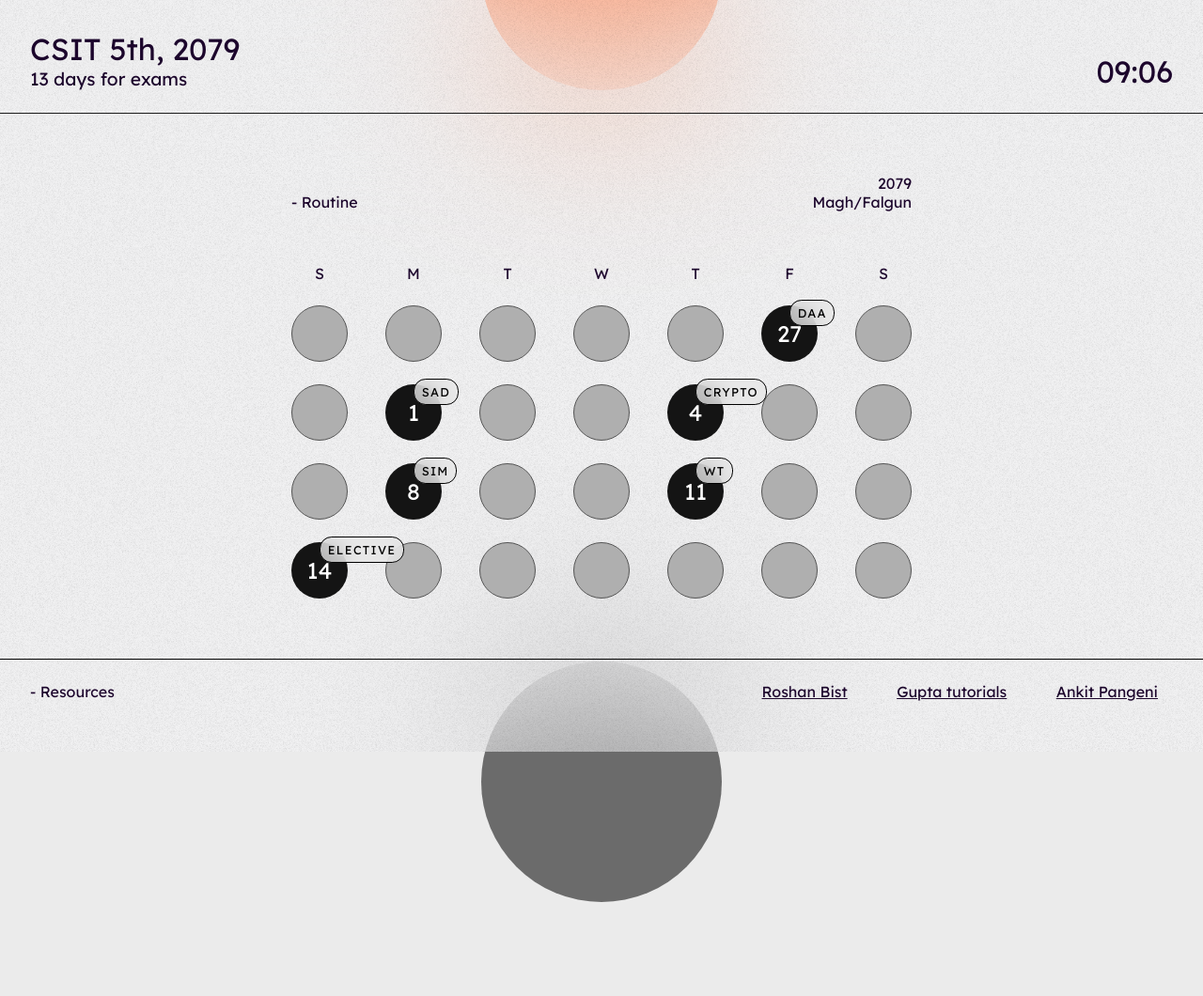
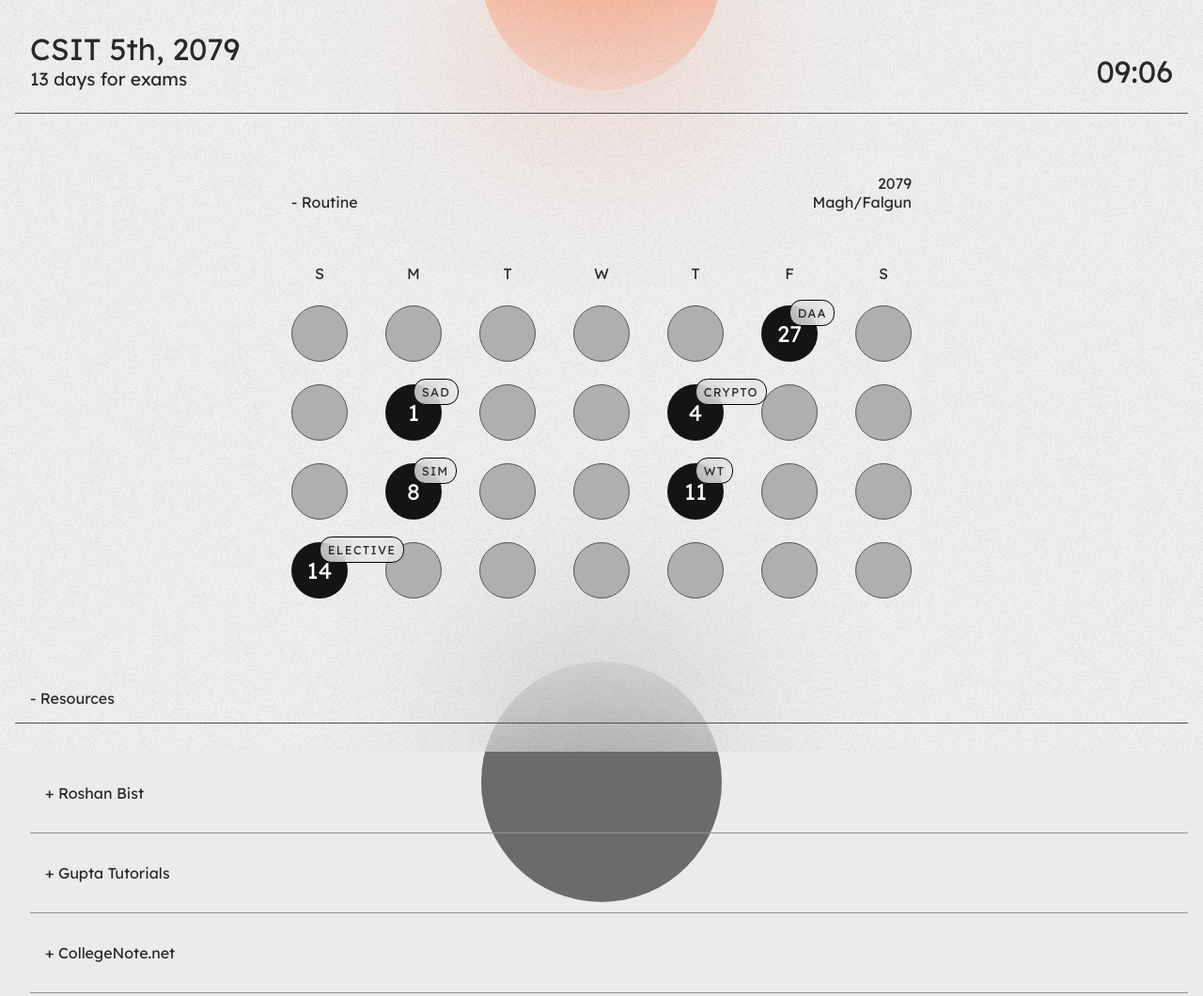
Before and after one commit to sthaamir57/csit-5th, a plain HTML site: page index.html in a window 1280 px wide. Shown: the whole page at 94% size. Before the commit the page ends 800 px from the top, so only its background shows below. Drawn offline with Linux system fonts and the light colour scheme.

Commit message:
[Updated] color and resources section

```diff
--- a/index.html
+++ b/index.html
@@ -4,7 +4,7 @@
     <meta charset="UTF-8">
     <meta http-equiv="X-UA-Compatible" content="IE=edge">
     <meta name="viewport" content="width=device-width, initial-scale=1.0">
-    <title>Document</title>
+    <title>CSIT-5th 2079</title>
     <link rel="stylesheet" href="./style.css">
     <script defer src="./app.js"></script>
 </head>
@@ -134,9 +134,9 @@
     <div class="resources">
         <p>- Resources</p>
         <div class="links">
-            <a href="#">Roshan Bist</a>
-            <a href="#">Gupta tutorials</a>
-            <a href="#">Ankit Pangeni</a>
+            <a href="https://drive.google.com/drive/folders/1_9FBTHWsHhk6swhTMfKXI2ld21byr7OU" target="_blank">+ Roshan Bist</a>
+            <a href="https://www.youtube.com/channel/UCfOd2rdDds6rbEY0usynU6w" target="_blank">+ Gupta Tutorials</a>
+            <a href="https://www.collegenote.net/courses/TU/CSIT/" target="_blank">+ CollegeNote.net</a>
         </div>
     </div>
 </body>
--- a/style.css
+++ b/style.css
@@ -6,7 +6,7 @@
     padding: 0;
     font-family: 'Lexend', sans-serif;
     font-weight: 400;
-    color: #1c052c;
+    color: #292929;
 }
 
 a {
@@ -112,8 +112,9 @@ body {
     justify-content: space-between;
     align-items: flex-end;
     flex-wrap: wrap;
-    padding: 2em 2em 1.5em 2em;
-    border-bottom: 1px solid #1b1b1b;
+    padding: 2em 1em 1.5em 1em;
+    border-bottom: 1px solid #4d4d4d;
+    margin: 0 1em 0 1em;
 }
 
 .calendar-container,
@@ -126,7 +127,6 @@ body {
 .calendar-container {
     flex-direction: column;
     align-items: flex-start;
-    border-bottom: 1px solid #000;
 }
 
 .calendar {
@@ -176,7 +176,7 @@ body {
 
 .d_day::before {
     position: absolute;
-    color: #000;
+    color: #292929;
     border: 1px solid #000;
     background-color: #e7e7e7c6;
     border-radius: 1em;
@@ -200,13 +200,13 @@ body {
 .elective::before {content: 'elective';}
 
 .bg {
+    position: absolute;
+    top: 0;
+    left: 0;
     height: 100vh;
     width: 100vw;
     overflow: hidden;
     z-index:-10;
-    position: absolute;
-    top: 0;
-    left: 0;
 }
 
 .bg::before {
@@ -222,20 +222,47 @@ body {
   }
 
 .resources {
-    padding: 1.5em 2em;
-    display: flex;
-    align-items: center;
-    justify-content: space-between;
+    margin: 2em 1em 2em 1em;
 }
 
 .resources p {
+    width: 100%;
+    padding: 0 0 1em 1em;
     margin-right: 1em;
+    border-bottom: 1px solid #4d4d4d;
+}
+
+.resources .links {
+    display: flex;
+    flex-direction: column;
+}
+
+.resources a:first-child {
+    margin-top: 2em;
 }
 
 .resources a {
-    padding: .5em 1em;
+    border-bottom: 1px solid #939191;
+    padding: 2em 1em;
     margin-left: 1em;
-    text-decoration: underline;
+    position: relative;
+}
+
+.resources a:hover::before {
+    transform: scaleX(1);
+}
+
+.resources a::before {
+    content: '';
+    position: absolute;
+    bottom: -1px;
+    left: 0;
+    height: 1px;
+    width:100%;
+    transform: scaleX(0);
+    background-color: #4d4d4d;
+    transition: transform .5s ease;
+    transform-origin: 0 0;
 }
 
 @media (max-width: 690px){
@@ -290,16 +317,6 @@ body {
         font-size: 0.8rem;
     }
 
-    .resources {
-        flex-direction: column;
-        align-items: flex-start;
-    }
-
-    .resources .links {
-        display: flex;
-        flex-direction: column;
-    }
-
     .particle::after {
         background-color: rgb(254, 89, 19);
     }
```
